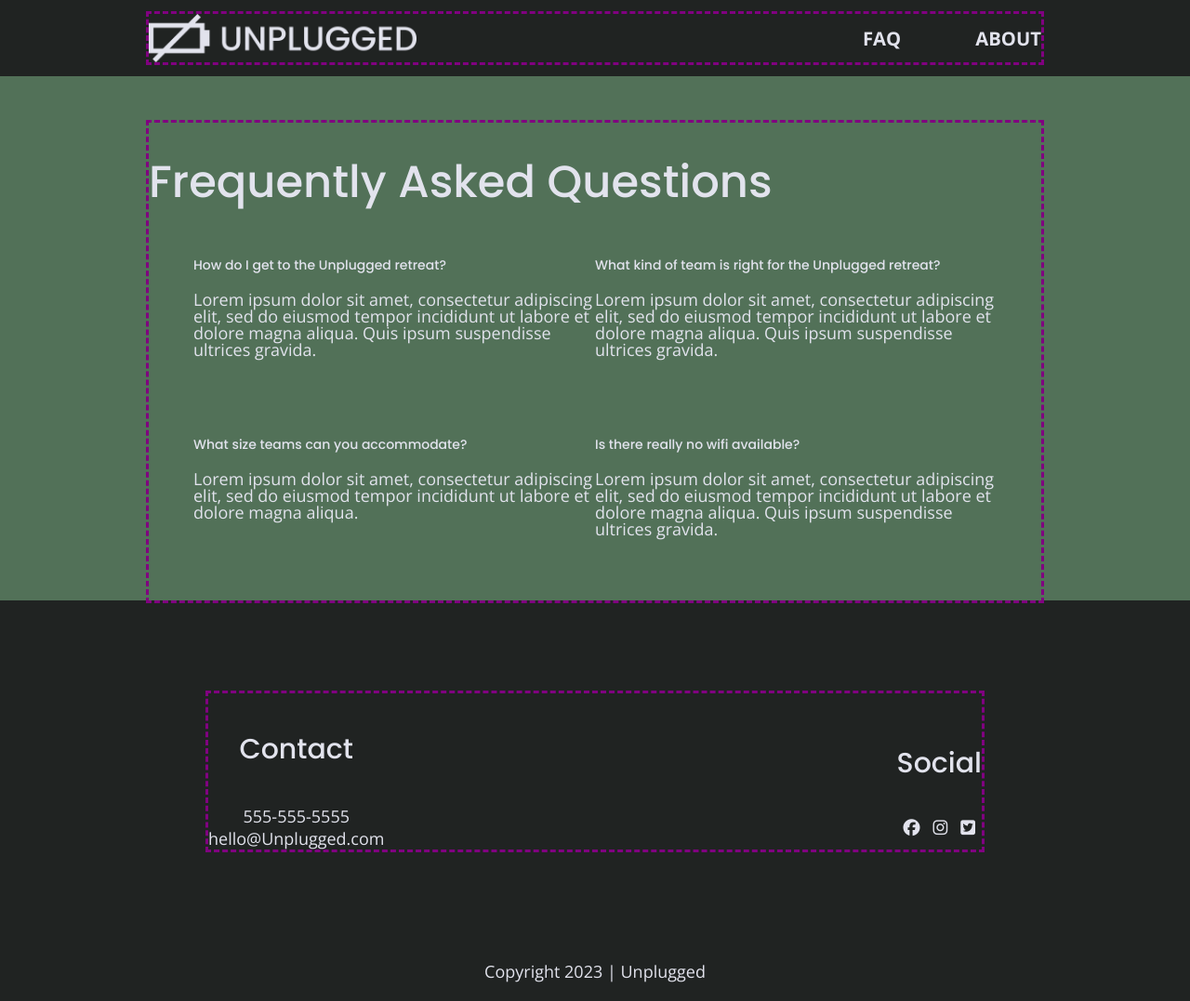
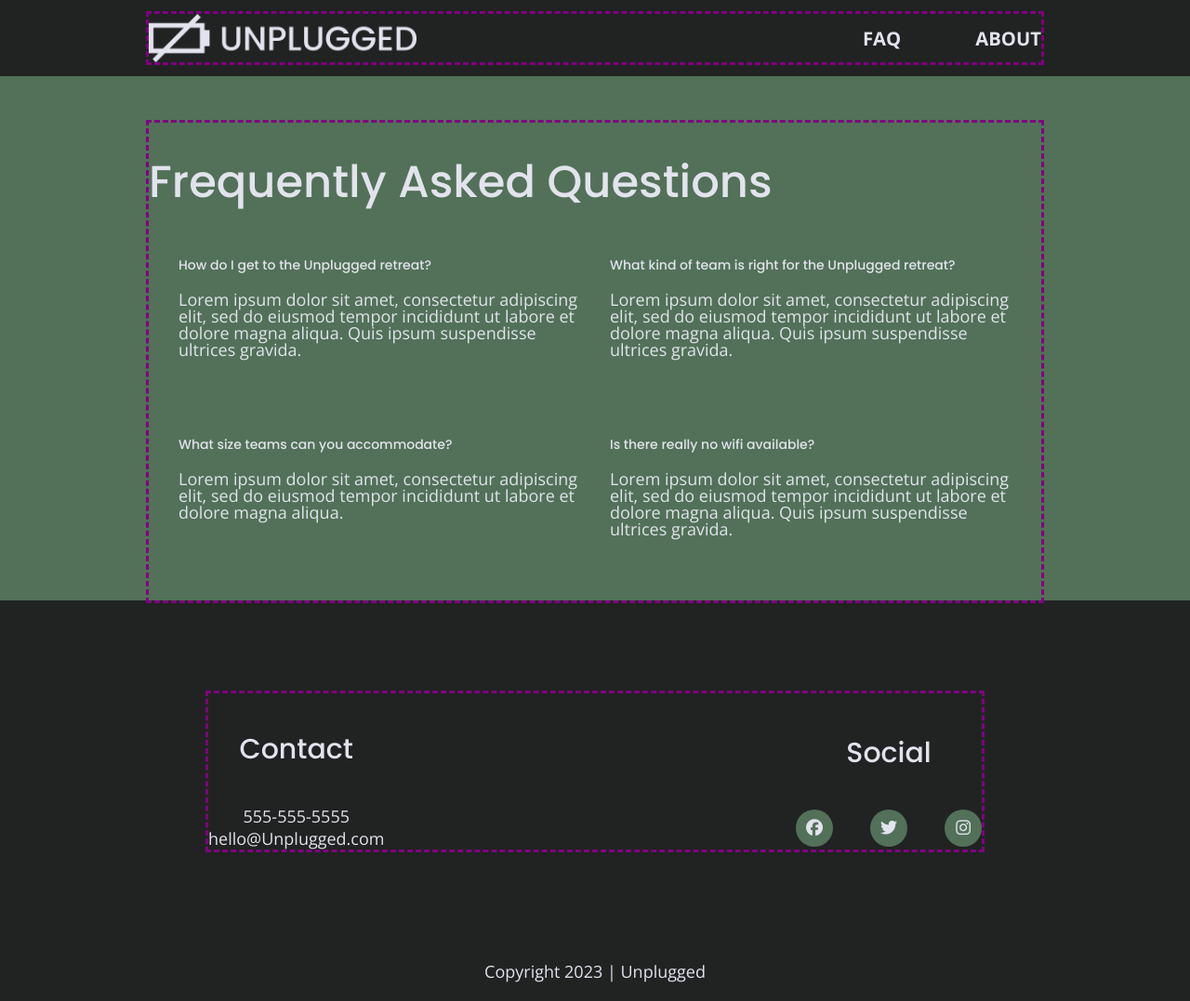
Before and after one commit to Mardi-D/unplugged_md, a website: page faq/index.html in a window 1280 px wide. Shown: the whole page at 93% size. Drawn offline with nearby package versions, Linux system fonts and the light colour scheme.

Commit message:
Unplugged Complete

```diff
--- a/css/main.css
+++ b/css/main.css
@@ -220,6 +220,10 @@ footer .social-icons {
 
 }
 footer .social-icons p {
+  background-color: #527158;
+  border-radius: 50%;
+  width: 40px;
+  height: 40px;
   display: flex;
   justify-content: center;
   align-items: center;
@@ -374,40 +378,6 @@ input[type=button] {
   margin: 0;
 }
 
-/*.content-wrapper {
-  width: 90%;
-}
-
-/*}
-.mission-content {
-  display: flex;
-  justify-content: space-between;
-  align-items: flex-start;
-  padding-top: 20px;
-}
-
-.mission-content p {
-  width: 45%;
-}
-
-.contact-section {
-  background-color: #2a423a;
-  display: flex;
-  justify-content: center;
-}
-
-.contact-section .content-wrapper h2 {
-  width: 80%;
-}
-
-.contact-content {
-  display: flex;
-  justify-content: space-between;
-  align-items: flex-start;
-}*/
-
-
-
 /******FAQ page******/
 .faq {
   background-color: #527158;
@@ -417,7 +387,7 @@ input[type=button] {
 
 .faq .content-wrapper {
   display: flex;
-  justify-content: center;
+  justify-content: space-evenly;
   align-items: flex-start;
   flex-flow: row wrap;
   margin: 50px 0 0 0;
@@ -651,13 +621,19 @@ input[type=button] {
       line-height: 1.285;
     }
 
+    footer .social-icons {
+    width: 12.5em;
+    justify-content: space-between;
+  }
+
     footer .copyright {
       width: 100%;
     }
 
-    /* ==========================================================================
-   About Page
-   ========================================================================== */
+
+
+    /* ========== About Page =================== */
+
    .mission-content {
     display: flex;
     justify-content: space-between;
@@ -674,8 +650,6 @@ input[type=button] {
 .map figure {
   padding-bottom: 45.5%;
 }
-
-
 
   .contact-section .content-wrapper h2 {
     width: 80%;
--- a/faq/index.html
+++ b/faq/index.html
@@ -93,16 +93,13 @@
         <h4>Social</h4>
         <div class="social-icons">
           <p>
-            <i class="fa-brands fa-facebook"></i>
-            <a href="https://www.facebook.com/Skillcrush/" target="_blank"></a>
+            <a href="https://www.facebook.com/Skillcrush/" target="_blank"> <i class="fa-brands fa-facebook"></i></a>
           </p>
           <p>
-            <i class="fa-brands fa-instagram"></i>
-            <a href="https://www.instagram.com/skillcrush/" target="_blank"></a>
+            <a href="https://twitter.com/Skillcrush" target="_blank"><i class="fa-brands fa-twitter"></i></a>
           </p>
           <p>
-            <i class="fa-brands fa-square-twitter"></i>
-            <a href="https://twitter.com/Skillcrush" target="_blank"></a>
+            <a href="https://www.instagram.com/skillcrush/" target="_blank"><i class="fa-brands fa-instagram"></i></a>
           </p>
 
          </div>
```
Also changed, not shown: about/index.html (+4 -7 lines), index.html (+5 -6 lines).
